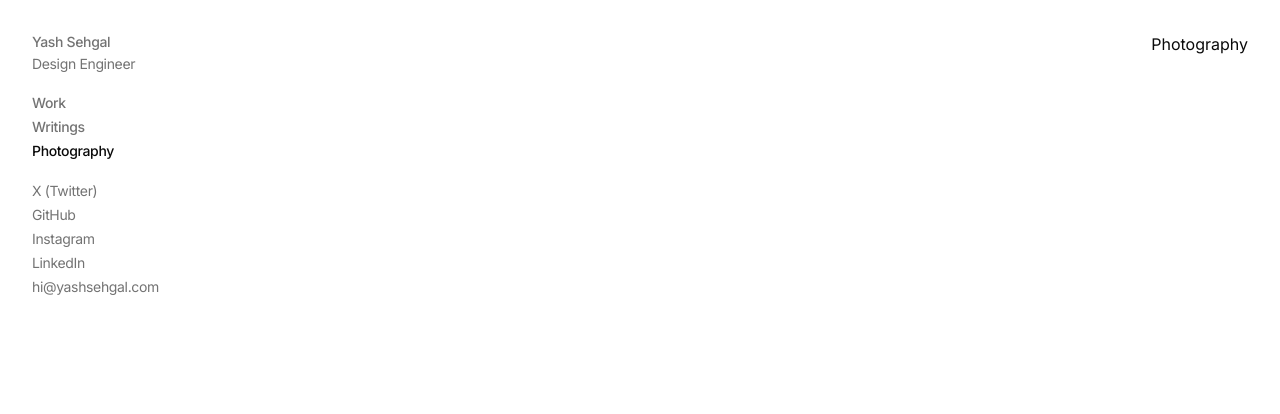
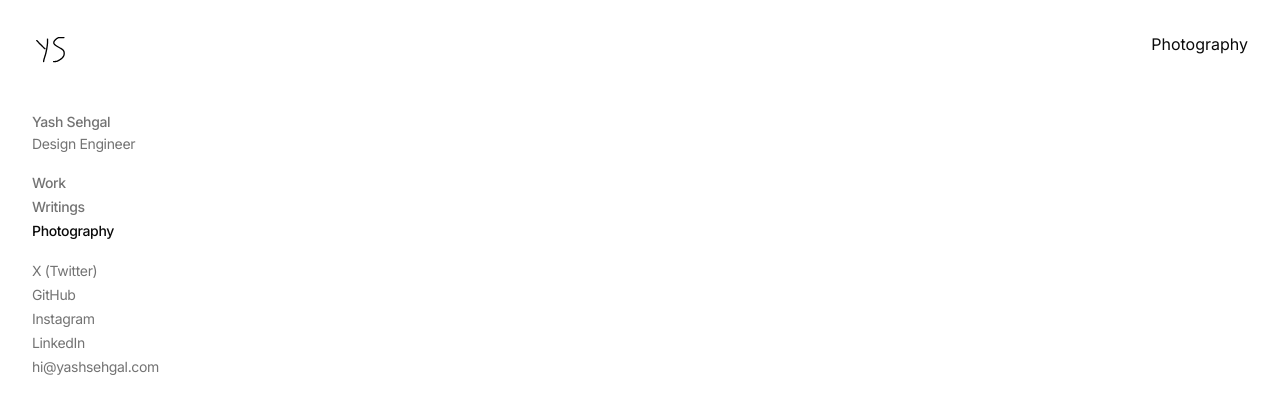
Before and after one commit to yashsehgal/personal-website, a Next.js app: page /photography in a window 1280 px wide. Shown: the top 414 px of the page. Built offline with nearby package versions, Linux system fonts and the light colour scheme.

Commit message:
Add logo image to sidebar navigation and create SVG asset

```diff
--- a/components/layouts/main-sidebar-navigation.tsx
+++ b/components/layouts/main-sidebar-navigation.tsx
@@ -2,6 +2,7 @@
 
 import { WEBSITE_ROUTES, WebsiteRouteType } from "@/common/routes";
 import { cn } from "cn";
+import Image from "next/image";
 import Link from "next/link";
 import { usePathname } from "next/navigation";
 import { useCallback, useMemo } from "react";
@@ -37,6 +38,19 @@ export function MainSidebarNavigation() {
 
   return (
     <aside className="flex flex-col items-start gap-4">
+      <Image
+        src="/assets/initials.svg"
+        alt="Yash Sehgal"
+        width={100}
+        height={100}
+        className="size-10 select-none pointer-events-none dark:invert mb-6"
+        draggable={false}
+        priority
+        quality={100}
+        unoptimized
+        loading="eager"
+        fetchPriority="high"
+      />
       <header>
         <Link href={WEBSITE_ROUTES.HOME} className="size-fit block">
           <div
```
Also changed, not shown: public/assets/initials.svg (added).
